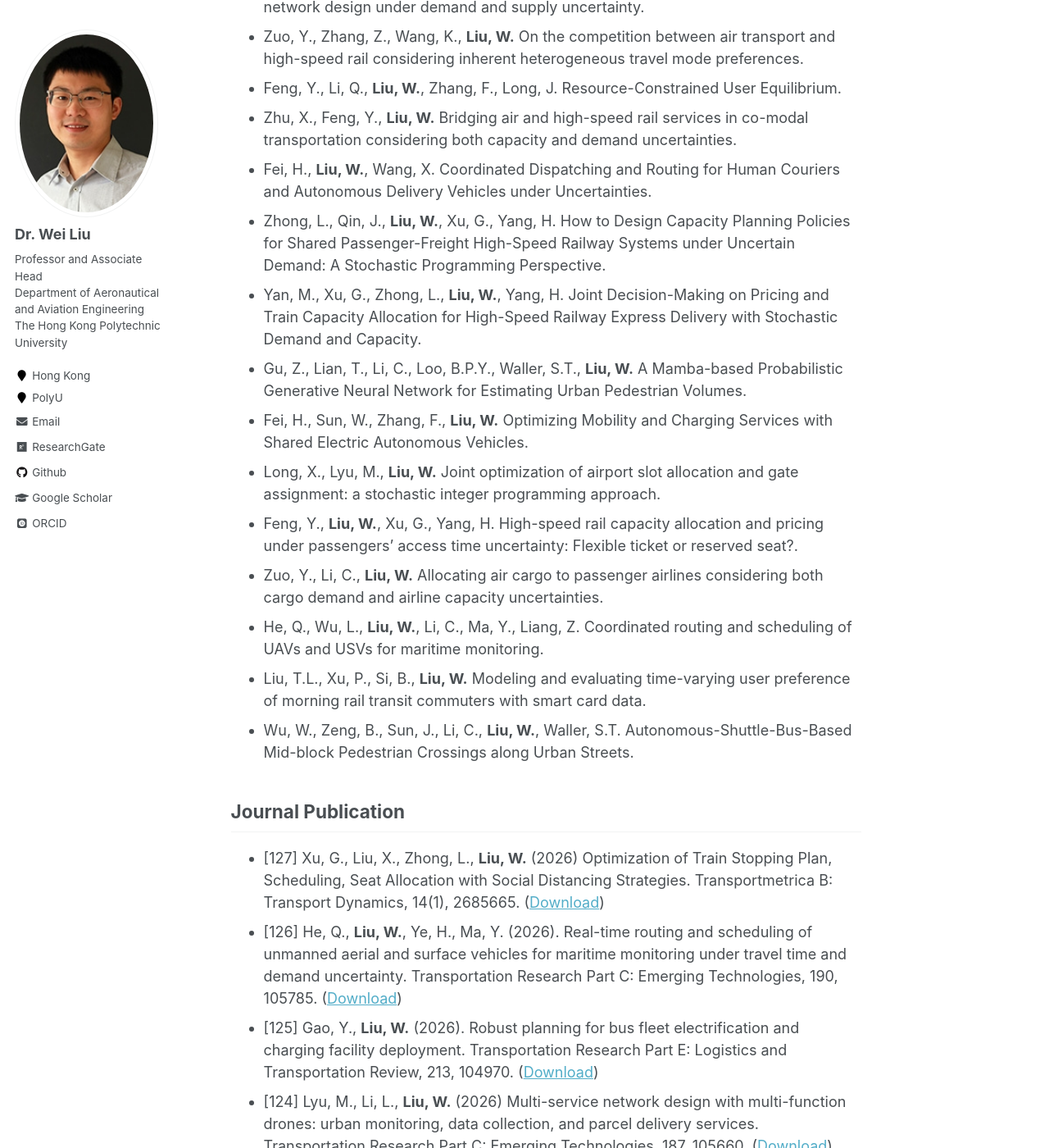
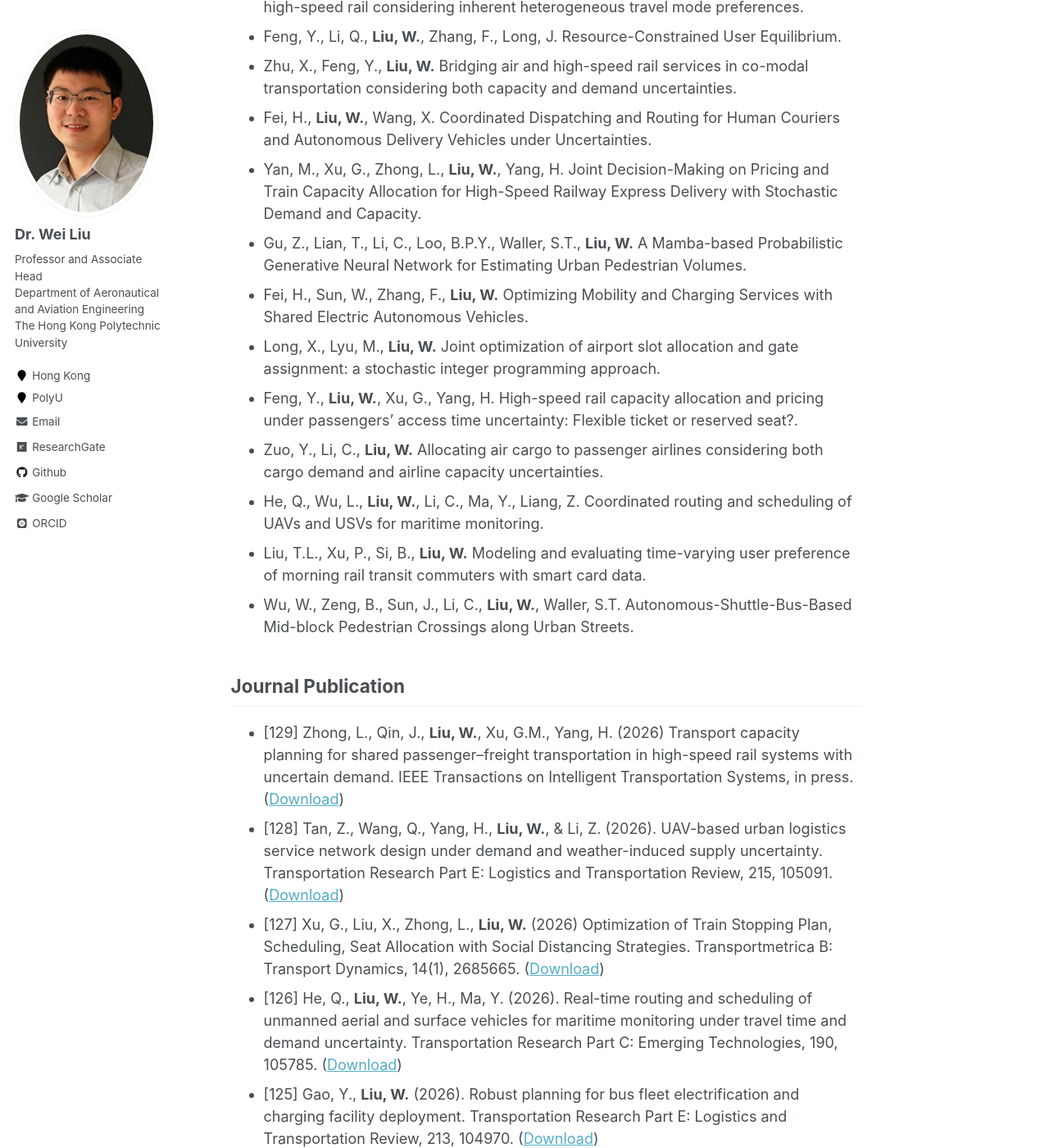
Before and after one commit to weiliu2016/weiliu2016.github.io, a Jekyll site: the page built from _pages/publications.md, in a window 1280 px wide and 1400 px high, scrolled down 1485 px. Shown: the whole window at 82% size. Built offline with Jekyll 4.4.1, drawn with Linux system fonts in a browser that asks for light colours; some web fonts are replaced; formulas are drawn with MathJax 3; some of the changed text lies outside the part shown.

Commit message:
Update publications.md

```diff
--- a/_pages/publications.md
+++ b/_pages/publications.md
@@ -38,12 +38,10 @@ Selected Working Papers
 - Cen, X., Chen, H., Yu, Y. **Liu, W.**, Lee, E. Heterogeneous Vehicle Routing for Vehicle-to-Vehicle Charging with Split Discharge.
 - Gu, Z., Li, C., Lian, T., Loo, B.P.Y., Waller, S.T., **Liu, W.** LearnDrop: A Learnable Dropout-based Deep Learning Architecture for Robust Pedestrian Volume Estimation.
 - Yan, M., Lyu, M., Zhou, Y., **Liu, W.** Two-stage optimization of bus bridging service in response to metro disruptions under uncertainty.
-- Tan, Z., Wang, Q., Li, Z.C., Yang, H., **Liu, W.** UAV-based urban logistics service network design under demand and supply uncertainty.
 - Zuo, Y., Zhang, Z., Wang, K., **Liu, W.** On the competition between air transport and high-speed rail considering inherent heterogeneous travel mode preferences.
 - Feng, Y., Li, Q., **Liu, W.**, Zhang, F., Long, J. Resource-Constrained User Equilibrium.
 - Zhu, X., Feng, Y., **Liu, W.** Bridging air and high-speed rail services in co-modal transportation considering both capacity and demand uncertainties.
 - Fei, H., **Liu, W.**, Wang, X. Coordinated Dispatching and Routing for Human Couriers and Autonomous Delivery Vehicles under Uncertainties.
-- Zhong, L., Qin, J., **Liu, W.**, Xu, G., Yang, H. How to Design Capacity Planning Policies for Shared Passenger-Freight High-Speed Railway Systems under Uncertain Demand: A Stochastic Programming Perspective.
 - Yan, M., Xu, G., Zhong, L., **Liu, W.**, Yang, H. Joint Decision-Making on Pricing and Train Capacity Allocation for High-Speed Railway Express Delivery with Stochastic Demand and Capacity.
 - Gu, Z., Lian, T., Li, C., Loo, B.P.Y., Waller, S.T., **Liu, W.** A Mamba-based Probabilistic Generative Neural Network for Estimating Urban Pedestrian Volumes.
 - Fei, H., Sun, W., Zhang, F., **Liu, W.** Optimizing Mobility and Charging Services with Shared Electric Autonomous Vehicles.
@@ -57,6 +55,8 @@ Selected Working Papers
 
 Journal Publication
 ----------
+* [129] Zhong, L., Qin, J., **Liu, W.**, Xu, G.M., Yang, H. (2026) Transport capacity planning for shared passenger–freight transportation in high-speed rail systems with uncertain demand. IEEE Transactions on Intelligent Transportation Systems, in press. ([Download](https://doi.org/10.1109/TITS.2026.3715878))
+* [128] Tan, Z., Wang, Q., Yang, H., **Liu, W.**, & Li, Z. (2026). UAV-based urban logistics service network design under demand and weather-induced supply uncertainty. Transportation Research Part E: Logistics and Transportation Review, 215, 105091. ([Download](https://doi.org/10.1016/j.tre.2026.105091))
 * [127] Xu, G., Liu, X., Zhong, L., **Liu, W.** (2026) Optimization of Train Stopping Plan, Scheduling, Seat Allocation with Social Distancing Strategies. Transportmetrica B: Transport Dynamics, 14(1), 2685665. ([Download](https://doi.org/10.1080/21680566.2026.2685665))
 * [126] He, Q., **Liu, W.**, Ye, H., Ma, Y. (2026). Real-time routing and scheduling of unmanned aerial and surface vehicles for maritime monitoring under travel time and demand uncertainty. Transportation Research Part C: Emerging Technologies, 190, 105785. ([Download](https://doi.org/10.1016/j.trc.2026.105785))
 * [125] Gao, Y., **Liu, W.** (2026). Robust planning for bus fleet electrification and charging facility deployment. Transportation Research Part E: Logistics and Transportation Review, 213, 104970. ([Download](https://doi.org/10.1016/j.tre.2026.104970))
```
